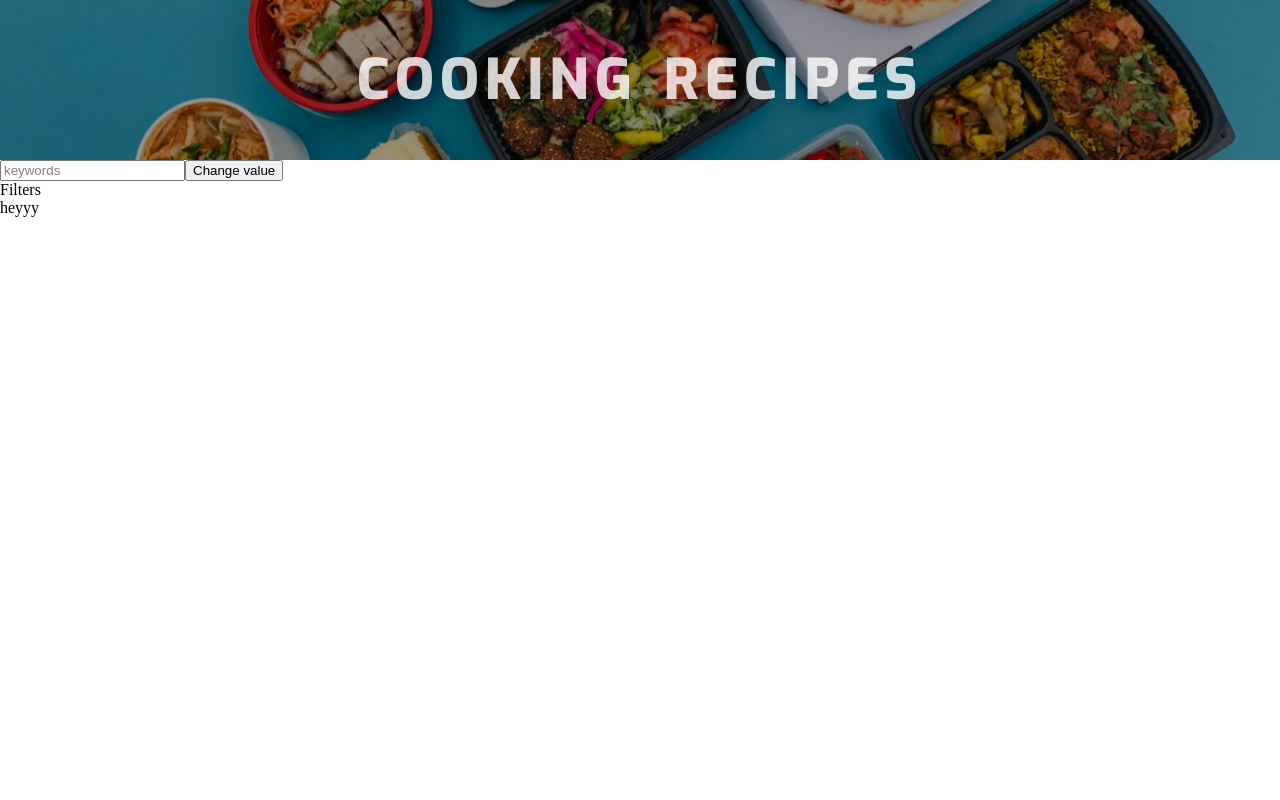
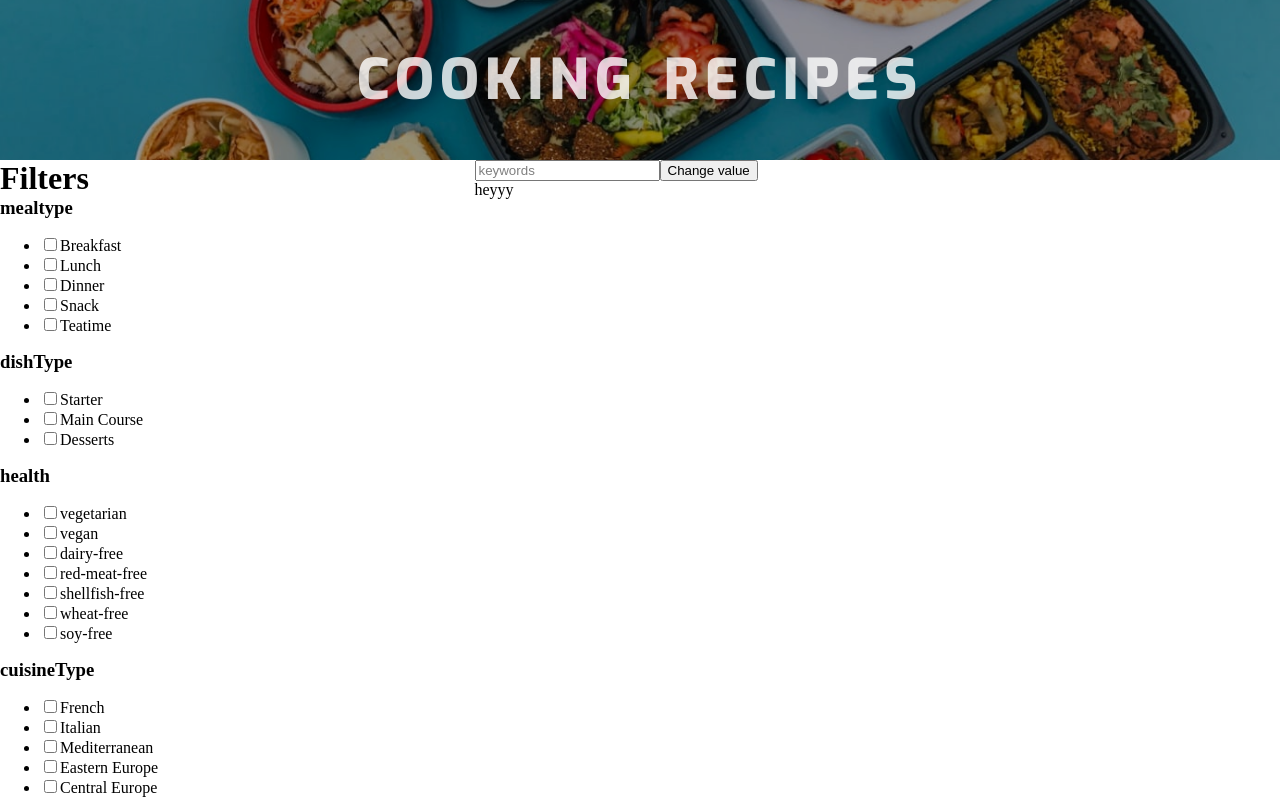
Before and after one commit to masanpoc/recipes, a React app: page /home in a window 1280 px wide. Built offline with nearby package versions, Linux system fonts and the light colour scheme.

Commit message:
do filters multiple options

```diff
--- a/src/components/Home/Filters/Filters.tsx
+++ b/src/components/Home/Filters/Filters.tsx
@@ -1,10 +1,29 @@
-import React from 'react'
+import React, {useState} from 'react'
+import styled from 'styled-components'
+import CheckboxList from './subcomponents/CheckboxList';
+import optionsList from './lists/optionsList';
+
+const StyledFilters = styled('form')<{isActive: boolean}>`
+    display: flex;
+    flex-direction: column;
+    background: ${props => props.isActive ? "palevioletred" : "white"};
+`
+
 
 const Filters = (): JSX.Element => {
+    const [isActive, setIsActive] = useState(false);
     return (
-        <div>
-            Filters
-        </div>
+        <StyledFilters isActive={isActive} onClick={()=>setIsActive(!isActive)}>
+            <h1>Filters</h1>
+            {optionsList.map(el=>{
+                return (
+                    <CheckboxList list={el.options} name={el.filter} key={el.filter}/>
+                )
+            })}
+            time double slider range
+            calories double slider range
+            glycemic index radio
+        </StyledFilters>
     )
 }
 
--- /dev/null
+++ b/src/components/Home/Filters/lists/optionsList.tsx
@@ -0,0 +1,30 @@
+
+interface Filters {
+    filter: string;
+    options: string[];
+}
+
+const optionsList: Filters[] = [
+    {
+        filter: 'mealtype',
+        options: ['Breakfast', 'Lunch', 'Dinner', 'Snack', 'Teatime']
+    },
+    {
+        filter: 'dishType',
+        options: ['Starter', 'Main Course', 'Desserts']
+    },
+    {
+        filter: 'health',
+        options: ['vegetarian', 'vegan', 'dairy-free',  'red-meat-free', 'shellfish-free', 'wheat-free', 'soy-free']
+    },
+    {
+        filter: 'cuisineType',
+        options: ['French', 'Italian', 'Mediterranean', 'Eastern Europe', 'Central Europe', 'Nordic']
+    },
+    {
+        filter: 'diet',
+        options: ['balanced', 'high-fiber', 'high-protein', 'low-carb', 'low-fat', 'low-sodium']
+    },
+]
+
+export default optionsList;
--- /dev/null
+++ b/src/components/Home/Filters/subcomponents/CheckboxList.tsx
@@ -0,0 +1,31 @@
+import React from 'react'
+
+const CheckboxList = ({list, name}: {list:string[], name:string}) :JSX.Element => {
+    return (
+    <div>
+        <h3>{name}</h3>
+        <ul>
+          {list.map((option:string) => {
+              return (
+                <li
+                  key={option}
+                >
+                  <input
+                    type="checkbox"
+                    id={option}
+                    name={option}
+                    value={option}
+                    // onChange={handleStrokes}
+                  />
+                  <label htmlFor={option} className="text-left w-full">
+                    {option}
+                  </label>
+                </li>
+              );
+            })}
+        </ul>
+      </div>
+    )
+}
+
+export default CheckboxList
--- a/src/components/Home/Home.tsx
+++ b/src/components/Home/Home.tsx
@@ -6,14 +6,22 @@ import styled from "styled-components";
 
 const StyledHome = styled.div`
   min-height: 100vh;
+  @media (min-width: 768px) {
+    display: flex;
+  }
 `
 
 const Home = (): JSX.Element => {
   return (
     <StyledHome>
-      <Searchbar />
+
       <Filters />
-      <RecipesApi />
+      <div>
+        <Searchbar />
+        {/* feed with mediterranean desserts etc */}
+        <RecipesApi />
+        {/* resyults from searchbar */}
+      </div>
     </StyledHome>
   );
 };
```
